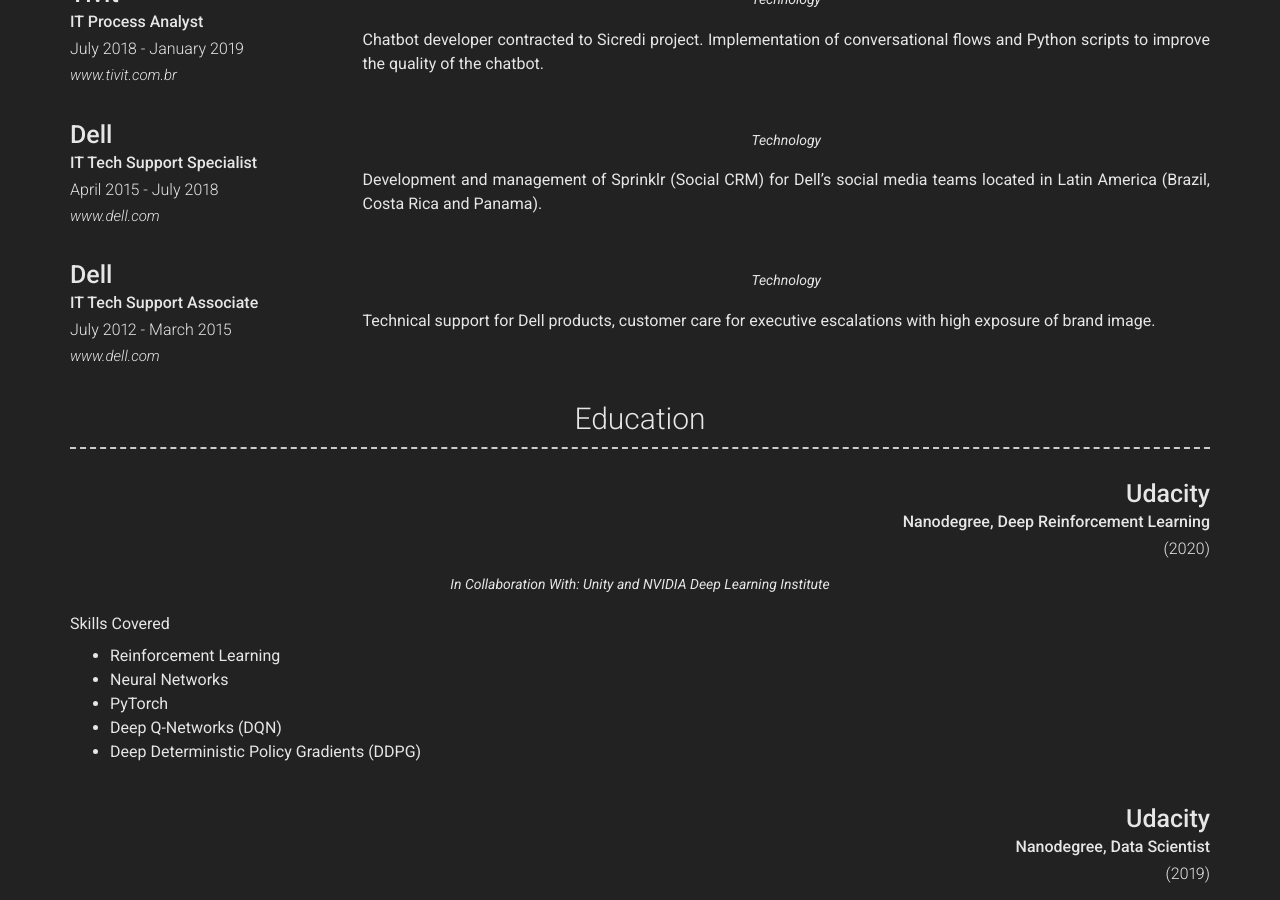
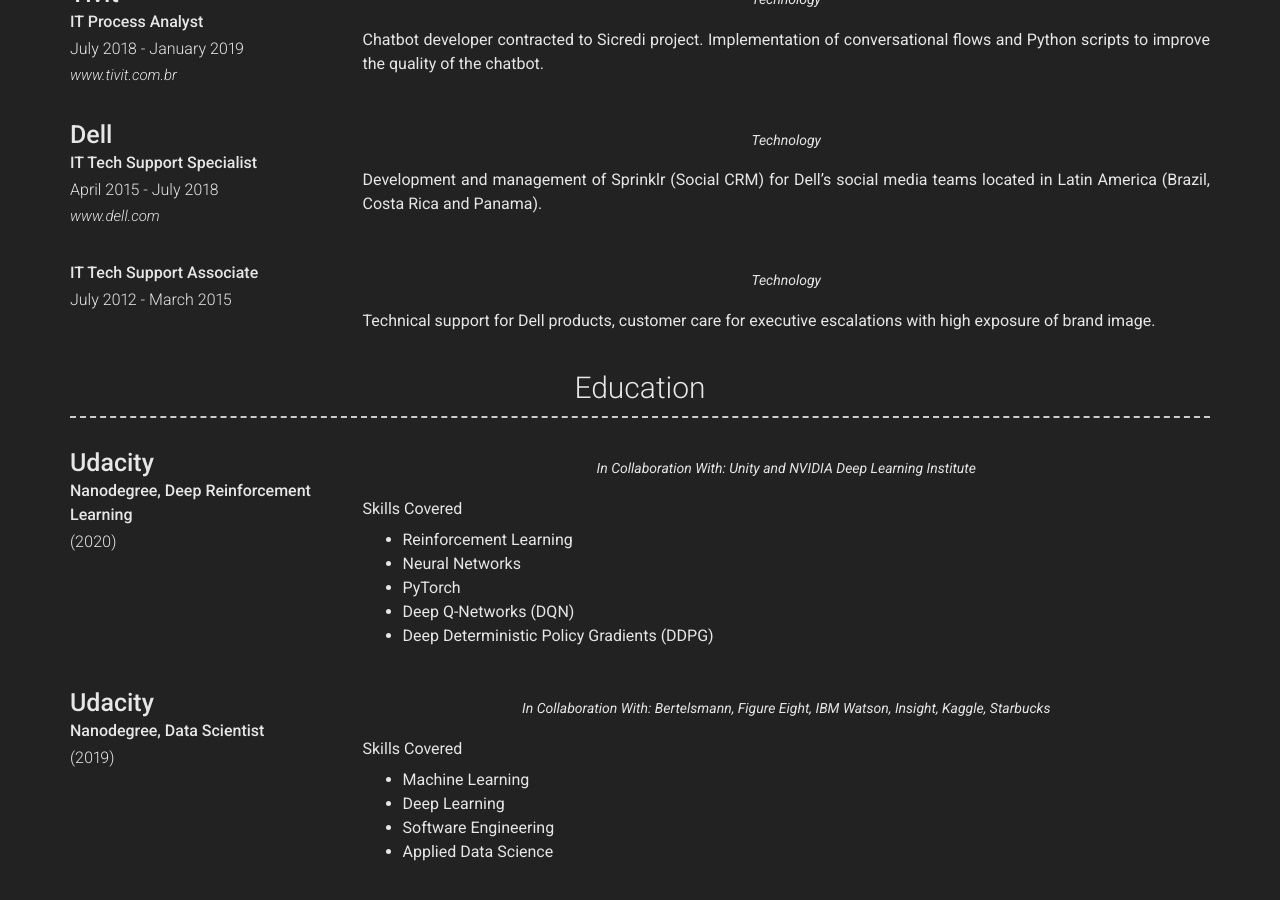
Before and after one commit to DougTrajano/resume, a Jekyll site: the page built from index.md, in a window 1280 px wide and 900 px high, scrolled down 1270 px. Built offline with Jekyll 4.4.1, drawn with Linux system fonts in a browser that asks for light colours; nearby versions of some CDN libraries.

Commit message:
update contents

```diff
--- a/_config.yml
+++ b/_config.yml
@@ -122,10 +122,10 @@ content:
         description: | # this will include new lines to allow paragraphs
           Development and management of Sprinklr (Social CRM) for Dell's social media teams located in Latin America (Brazil, Costa Rica and Panama).
       - layout: left
-        title: Dell
+        #title: Dell
         sub_title: IT Tech Support Associate
         caption: July 2012 - March 2015
-        link: www.dell.com
+        #link: www.dell.com
         quote: >
           Technology
         description: | # this will include new lines to allow paragraphs
@@ -133,7 +133,7 @@ content:
   - title: Education
     layout: list
     content:
-      - layout: top-right
+      - layout: top-left
         title: Udacity
         sub_title: Nanodegree, Deep Reinforcement Learning
         caption: (2020)
@@ -147,7 +147,7 @@ content:
           - Deep Q-Networks (DQN)
           - Deep Deterministic Policy Gradients (DDPG)
 
-      - layout: top-right
+      - layout: top-left
         title: Udacity
         sub_title: Nanodegree, Data Scientist
         caption: (2019)
@@ -160,7 +160,7 @@ content:
           - Software Engineering
           - Applied Data Science
 
-      - layout: top-right
+      - layout: top-left
         title: Estácio
         sub_title: BSc, Information Systems
         caption: (2016 - 2019)
```
